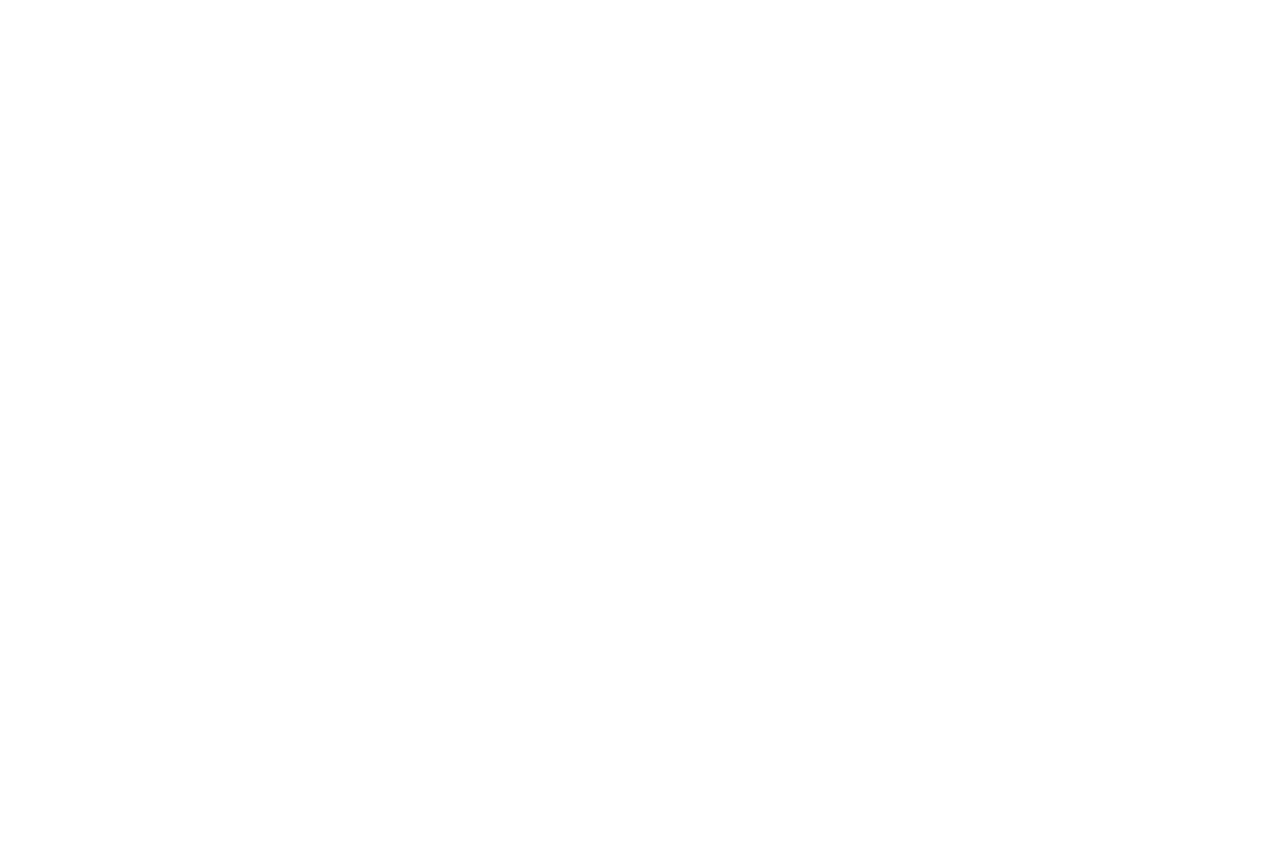
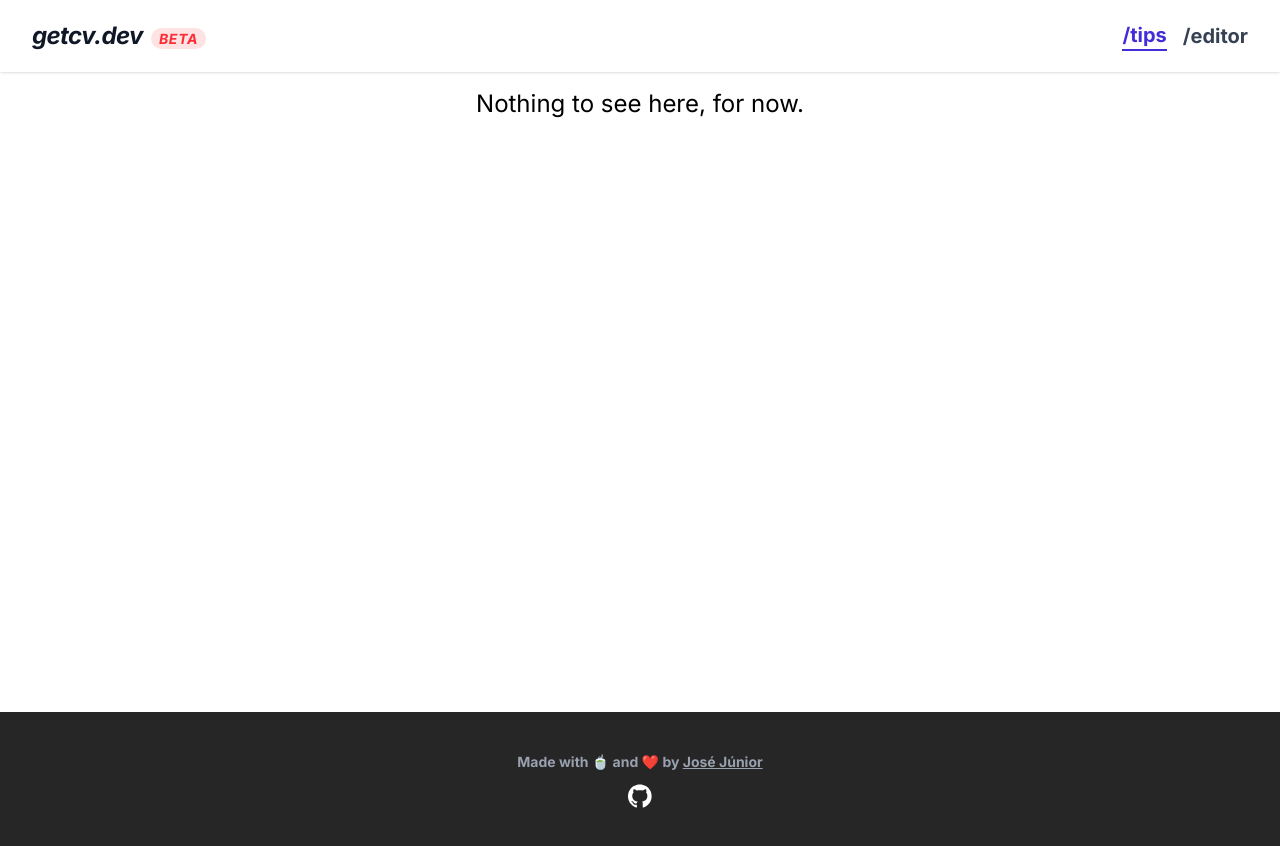
Before and after one commit to jcf-junior/getcv.dev, a React (Vite) app: page /tips in a window 1280 px wide. Before the commit this address had no page. Before the commit the page ends 800 px from the top, so only its background shows below. Built offline with nearby package versions, Linux system fonts and the light colour scheme.

Commit message:
feat: add Tips page and update routing in main application

```diff
--- a/src/components/Navbar.tsx
+++ b/src/components/Navbar.tsx
@@ -1,16 +1,16 @@
 import { NavLink } from "react-router";
 export default function Navbar() {
   return (
-    <nav className="w-full bg-gray-100 sticky shadow-md mx-auto p-4 lg:px-8 lg:py-5 flex items-center justify-between no-print">
+    <nav className="w-full bg-white sticky top-0 z-50 shadow-sm mx-auto p-4 lg:px-8 lg:py-5 flex items-center justify-between no-print">
       <NavLink
         to="/"
-        className={({ isActive }) =>
-          isActive
-            ? "text-3xl font-extrabold italic text-indigo-700"
-            : "text-3xl font-extrabold italic text-gray-900"
-        }
       >
-        <h1>getcv.dev</h1>
+        <h1 className="text-2xl font-bold tracking-tight text-gray-900 italic">
+          getcv.dev
+          <span className="ml-2 text-red-500 text-sm bg-red-100 px-2 py-0.5 rounded-full font-bold uppercase tracking-wider">
+            Beta
+          </span>
+        </h1>
       </NavLink>
 
       <div className="text-xl font-bold flex items-center gap-4">
@@ -18,7 +18,7 @@ export default function Navbar() {
           to="/tips"
           className={({ isActive }) =>
             isActive
-              ? "text-indigo-700 hover:text-indigo-900 underline"
+              ? "text-indigo-700 hover:text-indigo-900 border-b-2 border-indigo-700"
               : "text-gray-700 hover:text-gray-900"
           }
         >
@@ -29,7 +29,7 @@ export default function Navbar() {
           to="/editor"
           className={({ isActive }) =>
             isActive
-              ? "text-indigo-700 hover:text-indigo-900 underline"
+              ? "text-indigo-700 hover:text-indigo-900 border-b-2 border-indigo-700"
               : "text-gray-700 hover:text-gray-900"
           }
         >
--- a/src/main.tsx
+++ b/src/main.tsx
@@ -5,6 +5,7 @@ import App from "./App.tsx";
 import { BrowserRouter, Routes, Route } from "react-router";
 import Editor from "./pages/Editor.tsx";
 import Home from "./pages/Home.tsx";
+import Tips from "./pages/Tips.tsx";
 
 createRoot(document.getElementById("root")!).render(
   <StrictMode>
@@ -13,6 +14,7 @@ createRoot(document.getElementById("root")!).render(
         <Route path="/" element={<App />}>
           <Route index element={<Home />} />
           <Route path="/editor" element={<Editor />} />
+          <Route path="/tips" element={<Tips />} />
         </Route>
       </Routes>
     </BrowserRouter>
--- /dev/null
+++ b/src/pages/Tips.tsx
@@ -0,0 +1,3 @@
+export default function Tips() {
+  return <div className="p-4 h-[80vh] text-2xl text-center">Nothing to see here, for now.</div>;
+}
```
